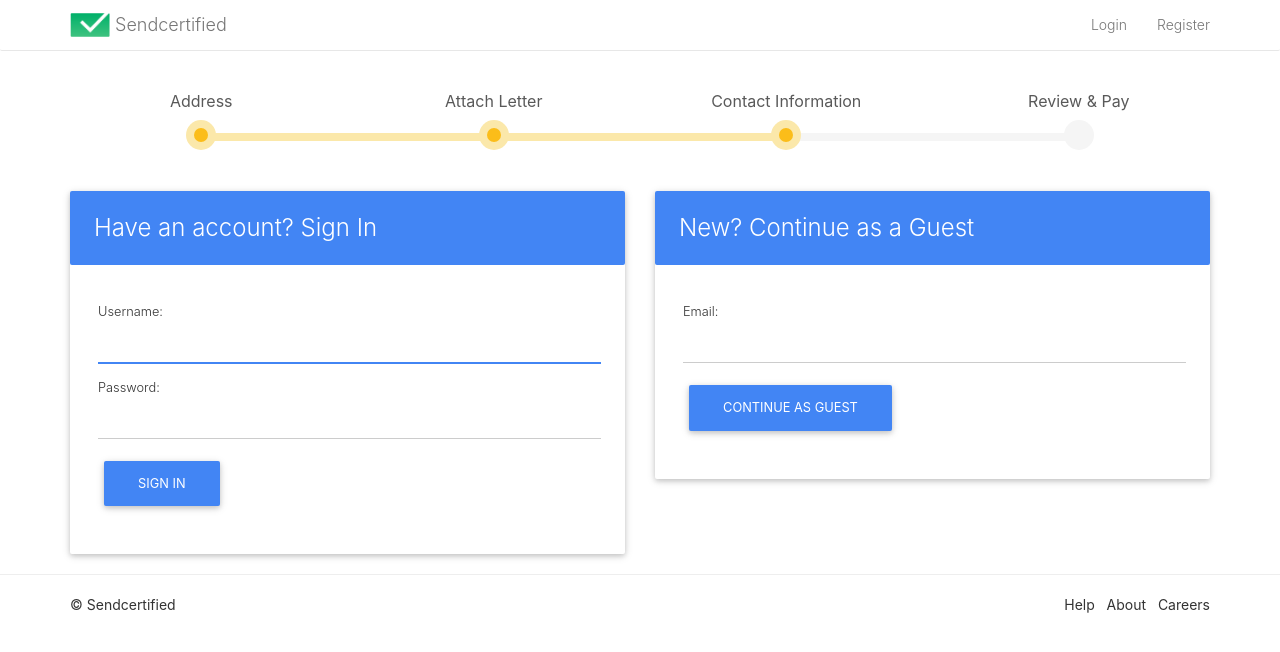
After one commit to cweems/sendcertified, a Django app: page /identification in a window 1280 px wide. The commit adds this page. Shown: the top 652 px of the page. Run offline with Django 3.2, Linux system fonts and the light colour scheme; some libraries are stand-ins or nearby versions.

Commit message:
Setup login flow for both new and returning users

```diff
--- a/sendcertified/main/forms.py
+++ b/sendcertified/main/forms.py
@@ -52,3 +52,10 @@ class AddressDetails(forms.ModelForm):
             'recipient_name',
             'recipient_unit',
         ]
+
+class OrderEmail(forms.ModelForm):
+    class Meta:
+        model = MailOrder
+        fields = [
+            'email'
+        ]
--- a/sendcertified/main/models.py
+++ b/sendcertified/main/models.py
@@ -3,7 +3,7 @@ from django.contrib.auth.models import User
 from tinymce.models import HTMLField
 
 class MailOrder(models.Model):
-    user = models.ForeignKey(User)
+    user = models.ForeignKey(User, blank=True, null=True)
 
     # Step 1: Landing Page Address
     sender_street_number = models.CharField(max_length=200)
@@ -32,6 +32,7 @@ class MailOrder(models.Model):
     letter = HTMLField()
 
     #Step 4: Payment & Delivery
+    email = models.CharField(max_length=200)
     payment_received = models.BooleanField(blank=True, default=False)
     printed = models.BooleanField(blank=True, default=False)
     delivered_to_post_office = models.BooleanField(blank=True, default=False)
--- a/sendcertified/main/templates/base.html
+++ b/sendcertified/main/templates/base.html
@@ -17,7 +17,7 @@
         <nav class="navbar navbar-default navbar-fixed-top">
           <div class="container">
             <div class="navbar-header">
-              <a class="navbar-brand" style="padding: 5px;" href="/">
+              <a class="navbar-brand" style="padding-top: 5px;" href="/">
                 <img alt="Brand" class="brand-icon" height="40" src="{% static 'main/img/icon.png' %}"><span class="brand-name"> Sendcertified</span>
               </a>
             </div>
@@ -27,7 +27,7 @@
                 <li><a href="/logout">Logout</a></li>
               {% else %}
                 <li><a href="/login">Login</a></li>
-                <li><a href="/">Register</a></li>
+                <li><a href="/register">Register</a></li>
               {% endif %}
             </ul>
           </div>
--- a/sendcertified/main/templates/homepage/whycertified.html
+++ b/sendcertified/main/templates/homepage/whycertified.html
@@ -7,6 +7,6 @@
   <ul class="list-group">
     <li class="list-group-item">Stop phone harrassment from creditors.</li>
     <li class="list-group-item">Cancel a gym membership.</li>
-    <li class="list-group-item">Communicate with your lanlord or tenants.</li>
+    <li class="list-group-item">Communicate with your landlord or tenants.</li>
   </ul>
 </div>
--- a/sendcertified/main/templates/orderform/address_details.html
+++ b/sendcertified/main/templates/orderform/address_details.html
@@ -15,7 +15,7 @@
         <form action="/address-details" method="post">
           {% csrf_token %}
           <div class="row">
-            <div class="col-md-6">
+            <div class="col-md-5">
               <div class="md-form">
                 {% render_field form.sender_name class+="form-control" %}
                 <label for="id_sender_name">Sender Name</label>
@@ -27,7 +27,7 @@
               <h3>{{main_address.sender_street_number}} {{main_address.sender_route}}</h3>
               <h3>{{main_address.sender_locality}} {{main_address.sender_state}}, {{main_address.sender_postal_code}}</h3>
             </div>
-            <div class="col-md-6">
+            <div class="col-md-5 col-md-offset-1">
               <div class="md-form">
                 {% render_field form.recipient_name class+="form-control" %}
                 <label for="id_recipient_name">Recipient Name</label>
--- a/sendcertified/main/templates/orderform/draft_letter.html
+++ b/sendcertified/main/templates/orderform/draft_letter.html
@@ -14,7 +14,7 @@
           <form id="initial_address" action="/draft-letter" method="post">
             {% csrf_token %}
             {% render_field form.letter %}
-            <button type="submit" class="btn btn-primary">Next: Review & Pay</button>
+            <button type="submit" class="btn btn-primary">Next: Contact Information</button>
           </form>
         </div>
     </div>
--- /dev/null
+++ b/sendcertified/main/templates/orderform/identification.html
@@ -0,0 +1,32 @@
+{% extends 'base.html' %}
+{% load widget_tweaks %}
+
+{% block content %}
+  {% include "orderform/progress_bar.html" with address_status='complete' letter_status='complete' email_status='active' payment_status='disabled' %}
+  <div class="row">
+    <div class="col-md-6">
+      <div class="card">
+          <h3 class="card-header primary-color white-text">Have an account? Sign In</h3>
+          <div class="card-block">
+            <form id="returing-user" action="/login-returning-user" method="post">
+              {% csrf_token %}
+              {{ returning_user_form.as_p }}
+              <button type="submit" class="btn btn-primary">Sign In</button>
+            </form>
+          </div>
+      </div>
+    </div>
+    <div class="col-md-6">
+      <div class="card">
+          <h3 class="card-header primary-color white-text">New? Continue as a Guest</h3>
+          <div class="card-block">
+            <form id="initial_address" action="/continue-as-guest" method="post">
+              {% csrf_token %}
+              {{ guest_user_form.as_p }}
+              <button type="submit" class="btn btn-primary">Continue as Guest</button>
+            </form>
+          </div>
+      </div>
+    </div>
+  </div>
+{% endblock %}
--- a/sendcertified/main/templates/orderform/progress_bar.html
+++ b/sendcertified/main/templates/orderform/progress_bar.html
@@ -12,9 +12,9 @@
     </div>
 
     <div class="col-xs-3 bs-wizard-step {{email_status}}"><!-- complete -->
-      <div class="text-center bs-wizard-stepnum">Email</div>
+      <div class="text-center bs-wizard-stepnum">Contact Information</div>
       <div class="progress"><div class="progress-bar"></div></div>
-      <a href="/notifications" class="bs-wizard-dot"></a>
+      <a href="/identification" class="bs-wizard-dot"></a>
     </div>
 
     <div class="col-xs-3 bs-wizard-step {{payment_status}}"><!-- complete -->
--- a/sendcertified/main/urls.py
+++ b/sendcertified/main/urls.py
@@ -1,4 +1,6 @@
 from django.conf.urls import url
+from django.views.generic.edit import CreateView
+from django.contrib.auth.forms import UserCreationForm
 
 from . import views
 
@@ -6,9 +8,15 @@ urlpatterns = [
     url(r'^$', views.index, name='index'),
     url(r'^address-details$', views.address_details, name='address-details'),
     url(r'^draft-letter$', views.draft_letter, name='draft-letter'),
-    url(r'^notifications$', views.notifications, name='notifications'),
+    url(r'^identification$', views.identification, name='identification'),
+    url(r'^login-returning-user$', views.login_returning_user, name='login_returning_user'),
+    url(r'^continue-as-guest$', views.continue_as_guest, name='continue_as_guest'),
     url(r'^payment$', views.payment, name='payment'),
-    url(r'^submit_mail_order$', views.submit_mail_order, name='submit_mail_order'),
     url(r'^logout$', views.logout_view, name='logout'),
+    url('^register/', CreateView.as_view(
+            template_name='register.html',
+            form_class=UserCreationForm,
+            success_url='/'
+    )),
     url(r'^accounts/profile/$', views.profile, name='profile')
 ]
--- a/sendcertified/main/views.py
+++ b/sendcertified/main/views.py
@@ -2,9 +2,9 @@ from django.shortcuts import render
 from django.http import HttpResponseRedirect
 from django.urls import reverse
 from django.contrib.auth import login, logout, authenticate
-from django.contrib.auth.forms import UserCreationForm
-from .forms import AddressDetails, AddressForm, DocumentEditor
-from .models import MailOrder
+from django.contrib.auth.forms import AuthenticationForm
+from .forms import AddressDetails, AddressForm, DocumentEditor, OrderEmail
+from .models import MailOrder, User
 import stripe
 # Create your views here.
 def index(request):
@@ -38,50 +38,58 @@ def draft_letter(request):
     if request.method == 'POST':
         if form.is_valid():
             request.session['letter'] = form.cleaned_data
-            return HttpResponseRedirect(reverse('notifications'))
+            return HttpResponseRedirect(reverse('identification'))
     return render(request, 'orderform/draft_letter.html', {'form': form})
 
-def notifications(request):
+def login_returning_user(request):
+    if request.method == 'POST':
+        form = AuthenticationForm(data=request.POST)
+        if form.is_valid():
+            username = request.POST['username']
+            password = request.POST['password']
+            user = authenticate(username=username, password=password)
+            login(request, user)
+            return HttpResponseRedirect(reverse('payment'))
+        else:
+            print('FORM INVALID')
+            return HttpResponseRedirect(reverse('identification'))
+
+def continue_as_guest(request):
+    if request.method == 'POST':
+        form = OrderEmail(request.POST)
+        if form.is_valid():
+            request.session['email'] = form.cleaned_data
+            return HttpResponseRedirect(reverse('payment'))
+
+        else:
+            return HttpResponseRedirect(reverse('identification'))
+
+def identification(request):
     if request.user.is_authenticated():
         return HttpResponseRedirect(reverse('payment'))
 
-    if request.method == 'POST':
-        form = UserCreationForm(request.POST)
-        if form.is_valid():
-            form.save()
-            username = form.cleaned_data.get('username')
-            raw_password = form.cleaned_data.get('password1')
-            user = authenticate(username=username, password=raw_password)
-            login(request, user)
-            return HttpResponseRedirect(reverse('payment'))
-    else:
-        form = UserCreationForm()
-    return render(request, 'orderform/notifications.html', {'form': form})
+    returning_user_form = AuthenticationForm()
+    guest_user_form = OrderEmail()
+    return render(request, 'orderform/identification.html', {'returning_user_form': returning_user_form, 'guest_user_form': guest_user_form})
 
 def payment(request):
     if request.method == 'POST':
         # TODO - Implement Stripe Here
         return HttpResponseRedirect('/')
 
-    if request.session['address']:
-        address = request.session['address']
-        print(address)
+    address = request.session.get('address', None)
+    address_details = request.session.get('address_details', None)
+    letter = request.session.get('letter', None)
 
-    if request.session['address_details']:
-        address_details = request.session['address_details']
+    if request.user.is_authenticated():
+        user = User.objects.get(id=request.user.id)
+        email = user.username
+        print("EMAIL:")
+        print(email)
+    else:
+        email = request.session.get('email', None)
 
-    if request.session['letter']:
-        letter = request.session['letter']
-    return render(request, 'orderform/payment.html', {'address': address, 'address_details': address_details, 'letter': letter})
-
-def submit_mail_order(request):
-    form = AddressDetails(request.POST)
-    if form.is_valid():
-        order = form.save(commit = False)
-        order.user_id = request.user.id
-        order.save()
-
-    return HttpResponseRedirect('draft-letter')
+    return render(request, 'orderform/payment.html', {'address': address, 'address_details': address_details, 'letter': letter, 'email': email})
 
 def profile(request):
     if request.user.is_authenticated():
```
Also changed, not shown: sendcertified/main/templates/orderform/notifications.html (deleted, +0 -11 lines), sendcertified/main/templates/orderform/payment.html (+13 -2 lines), sendcertified/main/templates/register.html (added, +18 -0 lines), sendcertified/main/migrations/0008_auto_20170526_0509.py (added), 1 other file.
